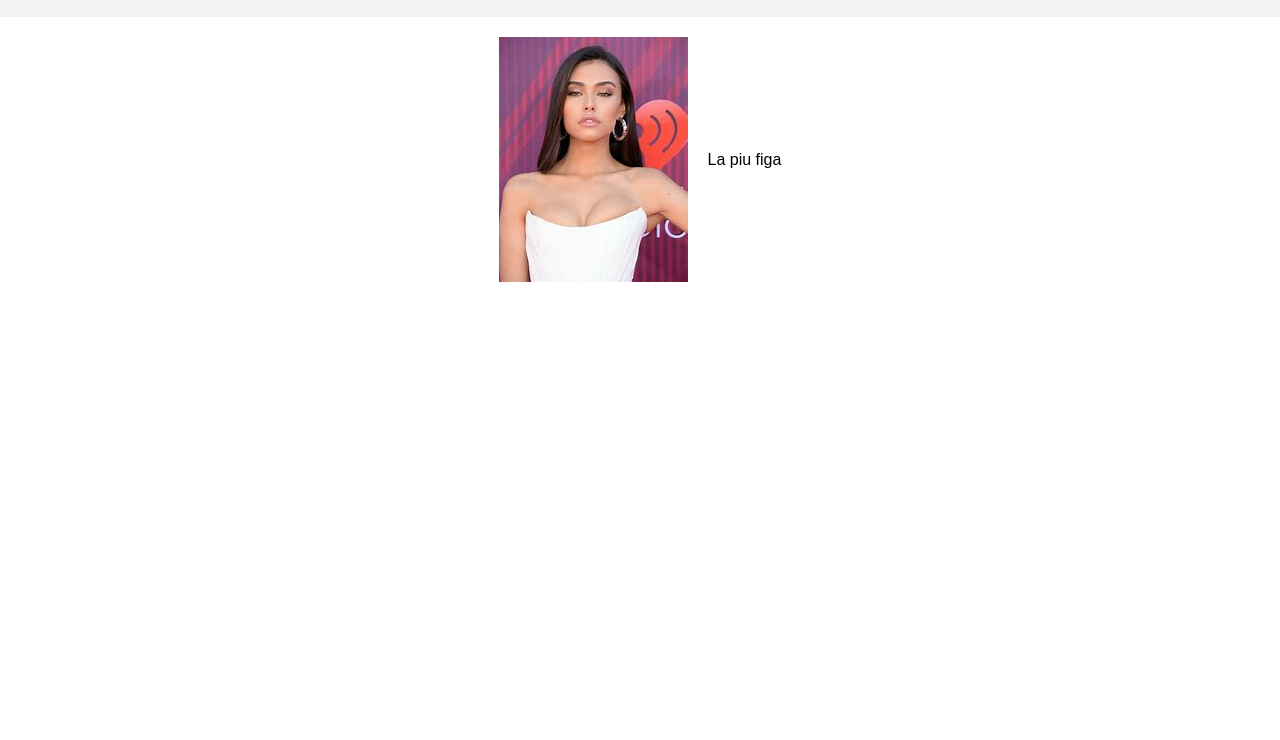
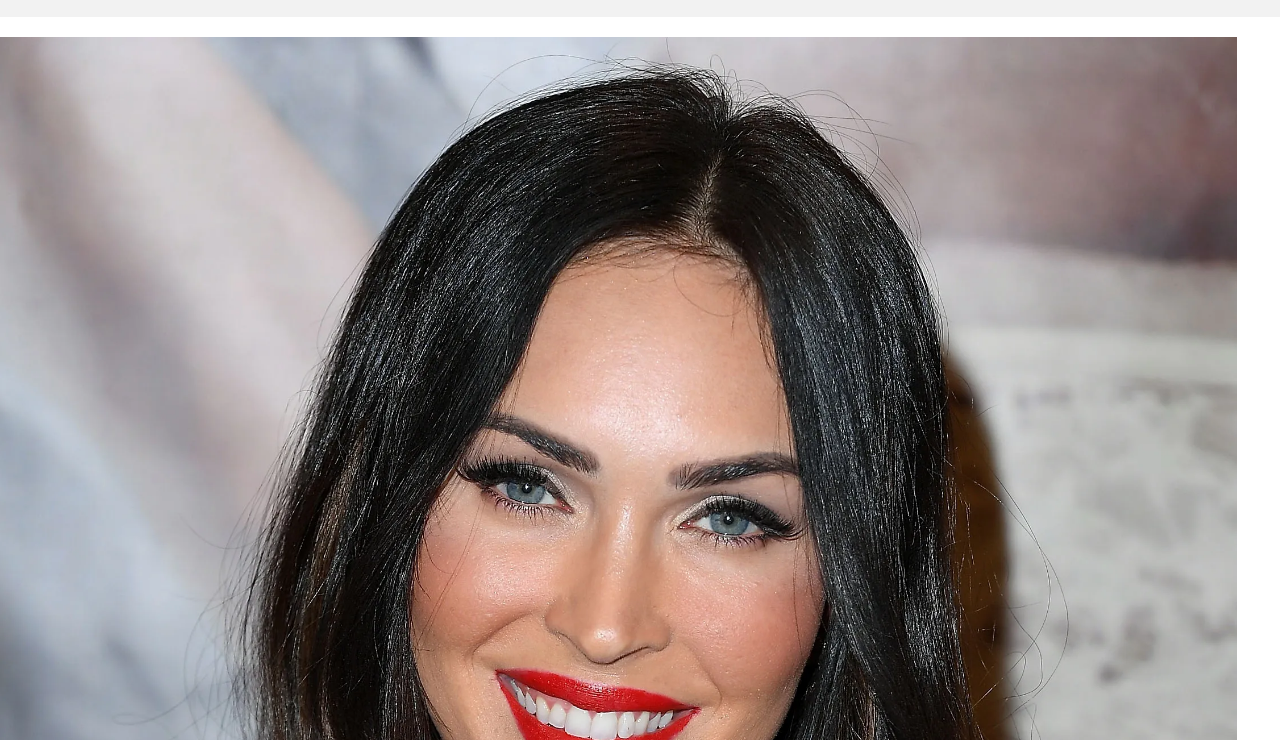
Before and after one commit to AdamElKhiraoui/Verifica25-11-2023, a plain HTML site: page pr1/Conta.htm in a window 1280 px wide. Shown: the part 60-800 px from the top of the page. Drawn offline with Linux system fonts and the light colour scheme.

Commit message:
Terza Release 1.2

```diff
--- a/pr1/Conta.htm
+++ b/pr1/Conta.htm
@@ -61,7 +61,7 @@
     </header>
 
     <main>
-        <img src="prova1.jpg" alt="Adamello">
+        <img src="prova2.jpg" alt="Adamello">
         <p>La piu figa</p>
     </main>
 
```
Also changed, not shown: pr1/Index.htm (+1 -1 lines), pr1/prova2.jpg (added), pr1/prova3.jpg (added).
